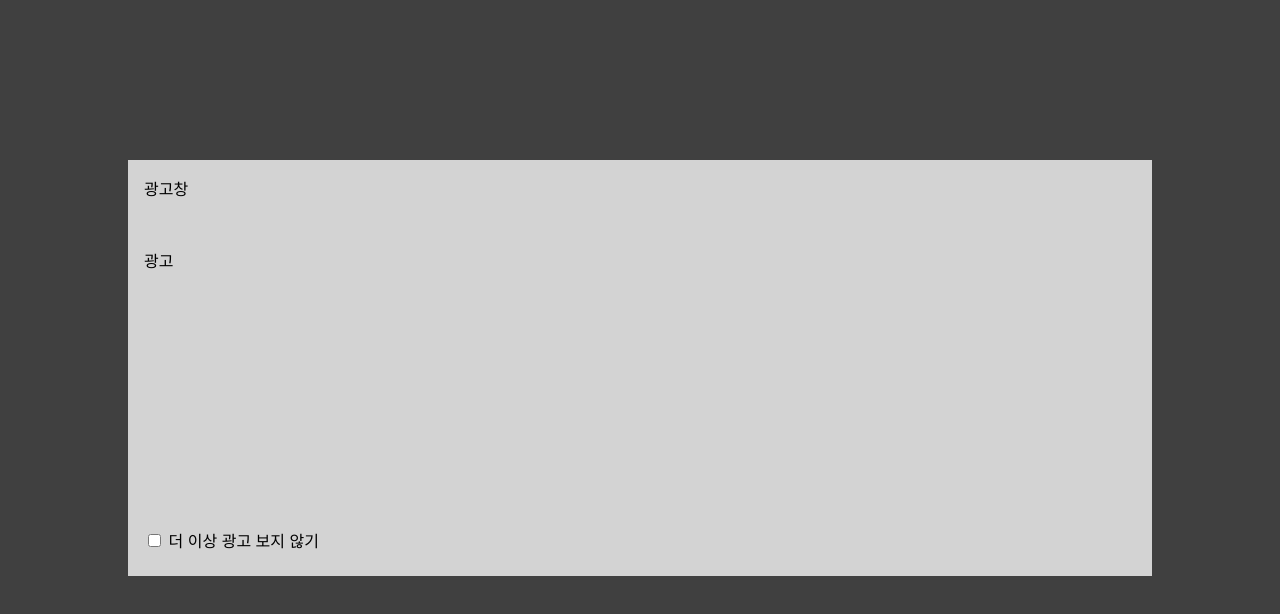
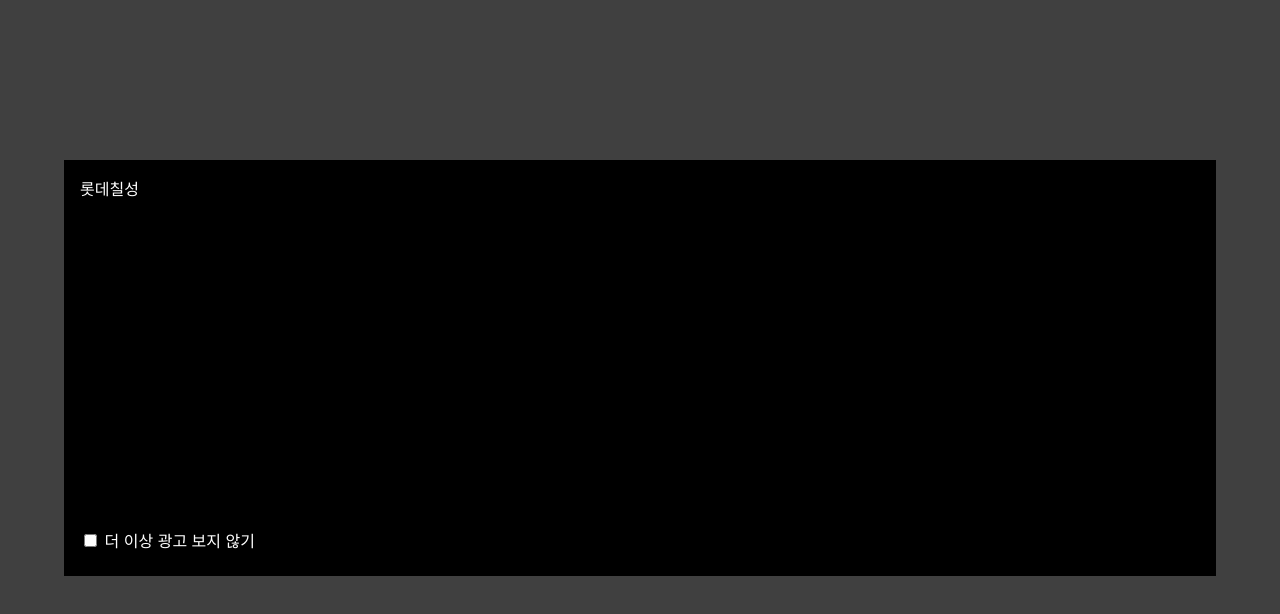
Before and after one commit to snaptag-sooyoung/scanningPopup, a React (Create React App) app: page / in a window 1280 px wide. Shown: the top 614 px of the page. Built offline with nearby package versions, Linux system fonts and the light colour scheme.

Commit message:
유튜브 영상 추가

```diff
--- a/package.json
+++ b/package.json
@@ -9,6 +9,7 @@
     "react": "^18.2.0",
     "react-dom": "^18.2.0",
     "react-scripts": "5.0.1",
+    "react-youtube": "^9.0.2",
     "web-vitals": "^2.1.4"
   },
   "scripts": {
--- a/src/Components/Modal.jsx
+++ b/src/Components/Modal.jsx
@@ -1,14 +1,25 @@
+import YouTube from "react-youtube";
 import "./modal.css";
 
 const Modal = (props) => {
   const onCheckHandler = (event) => {
     if (event.target.checked) props.modal();
   };
+
+  const opts = {
+    height: "200px",
+    width: "100%",
+    playerVars: {
+      autoplay: 1,
+    },
+  };
   return (
     <div className="backdrop">
       <div className="modal">
-        <header className="header">광고창</header>
-        <div className="content">광고</div>
+        <header className="header">롯데칠성</header>
+        <div className="content">
+          <YouTube opts={opts} videoId="759tymJSwJU" />
+        </div>
         <footer className="footer">
           <label>
             <input type="checkbox" onChange={onCheckHandler} /> 더 이상 광고 보지 않기
--- a/src/Components/modal.css
+++ b/src/Components/modal.css
@@ -10,12 +10,13 @@
 
 .modal {
   position: fixed;
-  background-color: lightgray;
+  background-color: black;
   top: 20vh;
-  left: 10%;
-  width: 80%;
+  left: 5%;
+  width: 90%;
   z-index: 10;
   overflow: hidden;
+  color: white;
 }
 
 .header {
```
Also changed, not shown: 1 other file (tests, documents, lock files or other folders).
